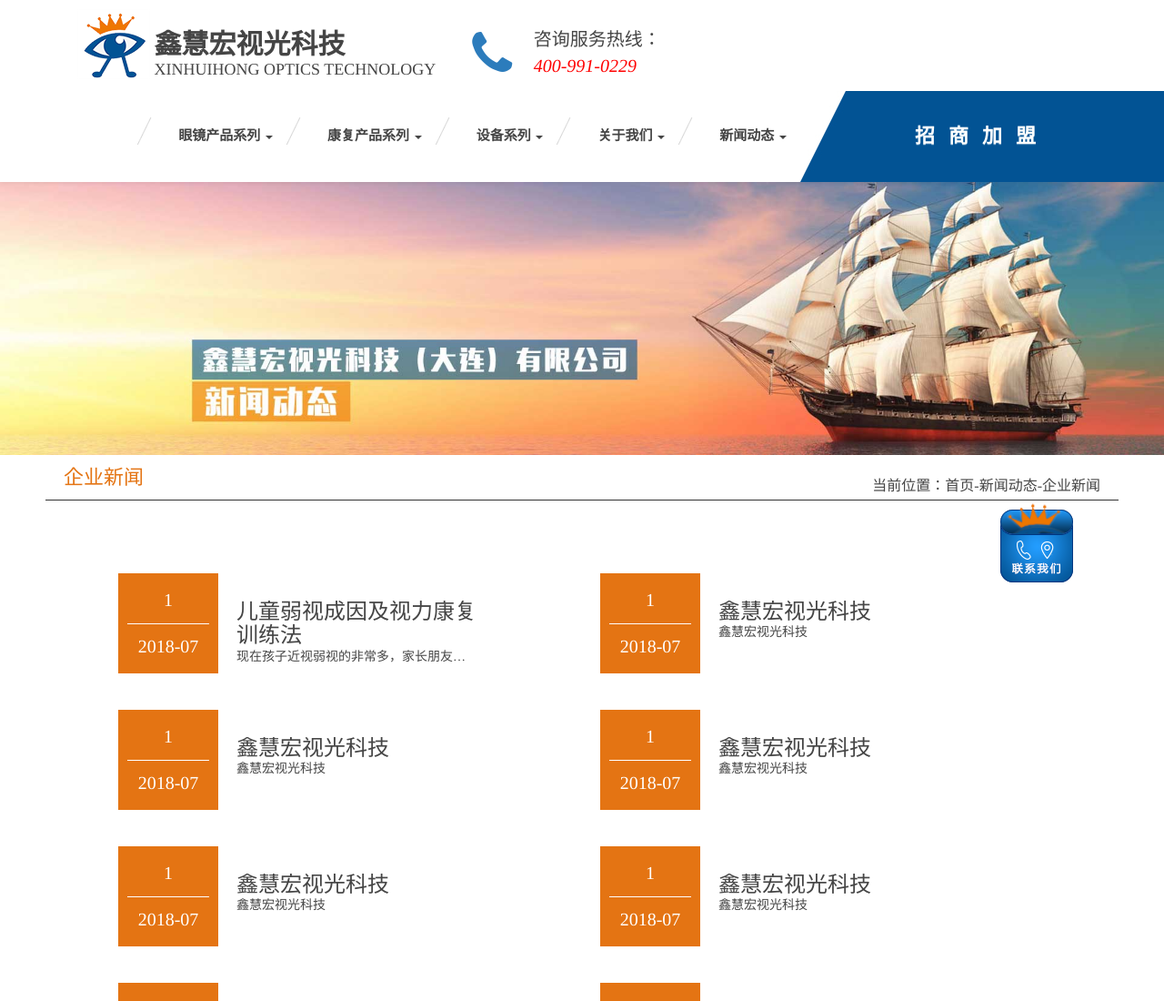
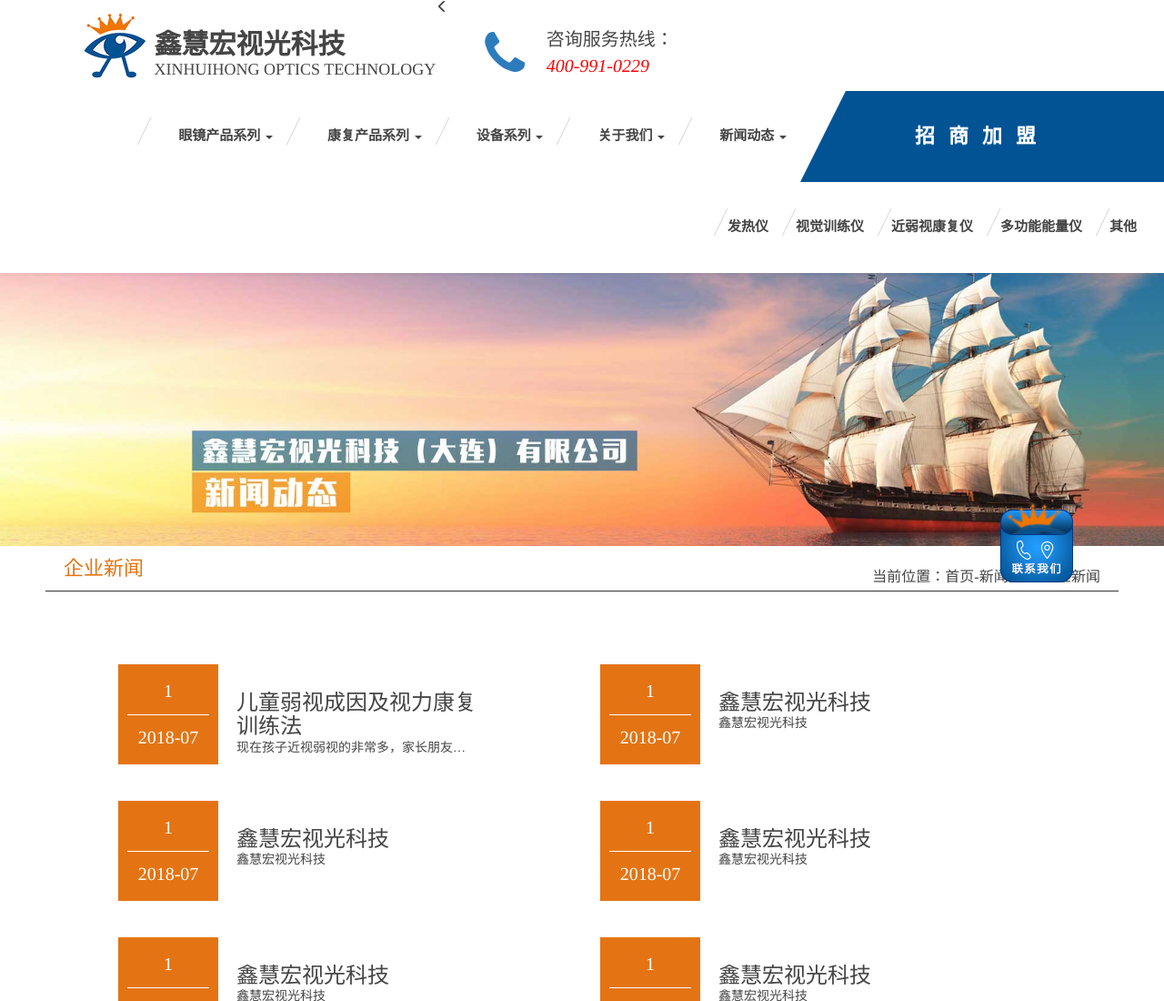
Before and after one commit to tthtnt/xinhuihong, a website: page dist/news.html in a window 1280 px wide. Shown: the top 1100 px of the page at 91% size. Drawn offline with Linux system fonts and the light colour scheme.

Commit message:
新闻链接修改完成

```diff
--- a/dist/news.html
+++ b/dist/news.html
@@ -16,18 +16,28 @@
 </head>
 
 <body>
+<!--移动端灰色顶部-->
+<div class="mobile-header">
+  <h1>
+    鑫慧宏视光科技（大连）有限公司
+  </h1>
+</div>
+<!--移动端灰色顶部结束-->
 <nav class="navbar navbar-default">
   <div class="container-fluid">
     <!-- Brand and toggle get grouped for better mobile display -->
     <div class="navbar-header">
-      <button type="button" class="navbar-toggle collapsed" data-toggle="collapse" data-target="#bs-example-navbar-collapse-1"
+      <button type="button" class="navbar-toggle collapsed" style="display: none;" data-toggle="collapse" data-target="#bs-example-navbar-collapse-1"
               aria-expanded="false">
         <span class="sr-only">Toggle navigation</span>
         <span class="icon-bar"></span>
         <span class="icon-bar"></span>
         <span class="icon-bar"></span>
       </button>
-      <a class="navbar-brand" href="index.html">
+      <a class="main-back" href="index.html">
+        <span class="glyphicon glyphicon-menu-left" aria-hidden="true"></span>
+      </a>
+      <a class="navbar-brand center-logo" href="index.html">
         <img src="img/logo.png" alt="鑫慧宏视光科技">
         <div>
           <h1>鑫慧宏视光科技</h1>
@@ -42,7 +52,7 @@
     </div>
     <!-- Collect the nav links, forms, and other content for toggling -->
     <div class="collapse navbar-collapse" id="bs-example-navbar-collapse-1">
-      <ul class="nav navbar-nav navbar-right">
+      <ul class="nav navbar-nav navbar-right not-main">
         <!-- <li class="active"><a href="#">网站首页<span class="sr-only">(current)</span></a></li> -->
         <li class="dropdown" id="glass">
           <a href="eyewear-products.html">眼镜产品系列
@@ -138,6 +148,24 @@
         </li>
         <li class="cont">
           <a href="investment.html">招商加盟</a>
+        </li>
+      </ul>
+      <ul class="nav navbar-nav navbar-right glass-product">
+        <li>
+          <a href="restore-01.html">发热仪</a>
+        </li>
+        <li>
+          <a href="restore-02.html">视觉训练仪</a>
+        </li>
+        <li>
+          <a href="restore-03.html">近弱视康复仪</a>
+        </li>
+        <li>
+          <a href="restore-04.html">多功能能量仪</a>
+        </li>
+        <!-- <li role="separator" class="divider"></li> -->
+        <li>
+          <a href="restore-05.html">其他</a>
         </li>
       </ul>
     </div>
```
Also changed, not shown: dist/news-2.html (+31 -3 lines), dist/news-child-01.html (+34 -3 lines).
